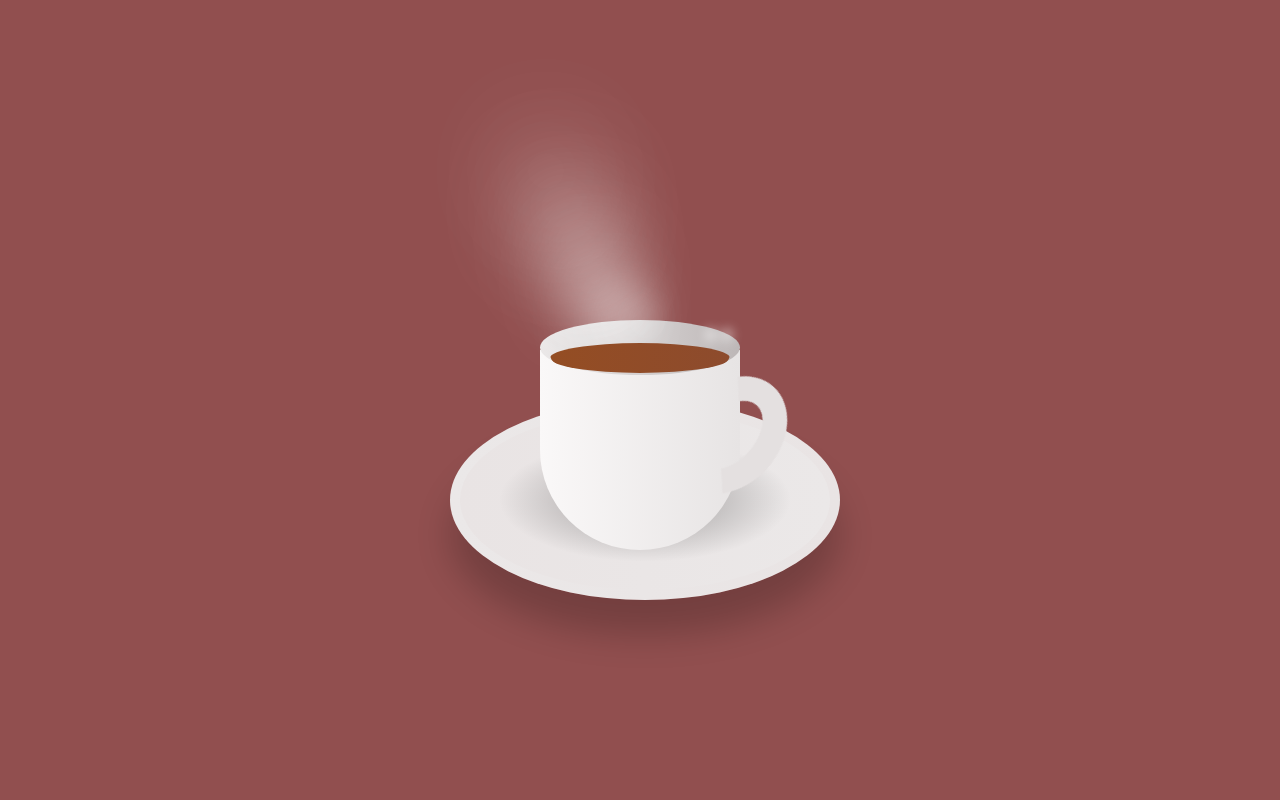
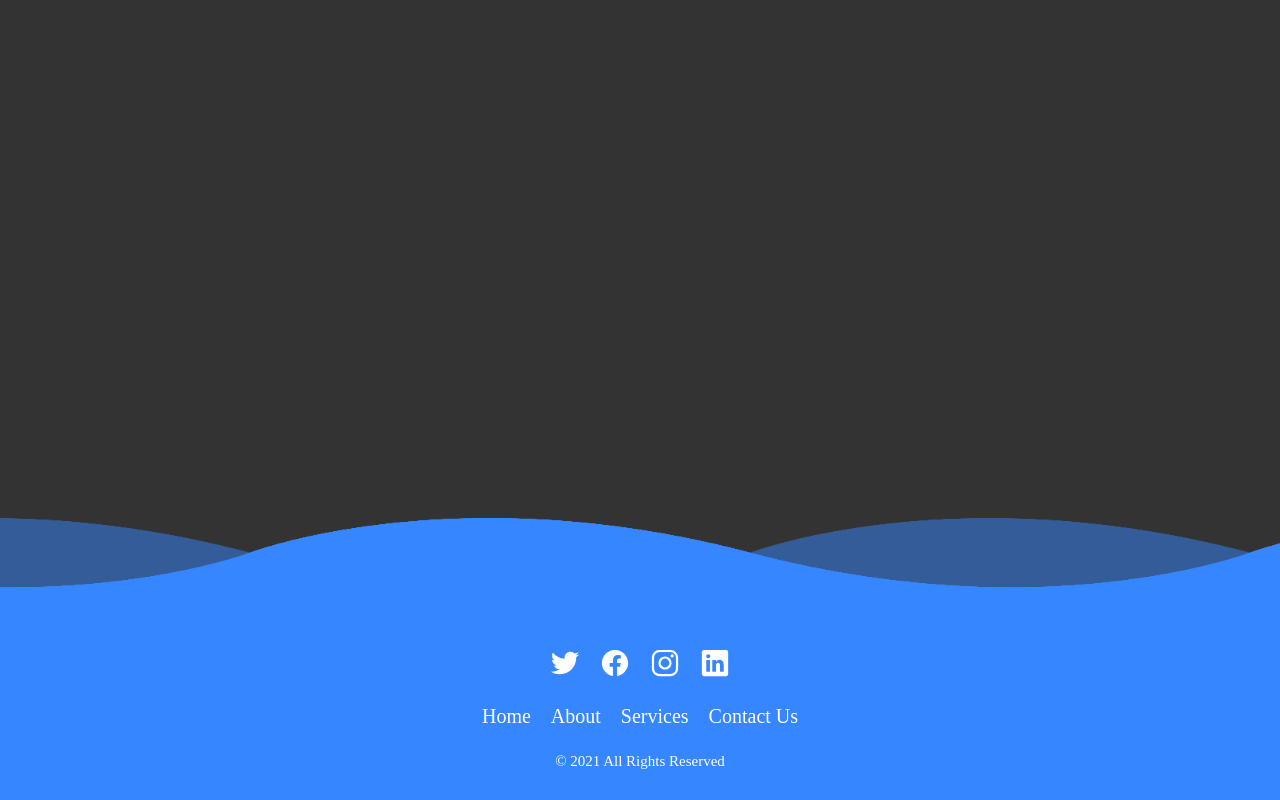
Before and after one commit to SouravTiwari-del/My-First-Project, a plain HTML site: page index.html in a window 1280 px wide. Drawn offline with nearby package versions, Linux system fonts and the light colour scheme.

Commit message:
Add files via upload
This Is MY Second Project

```diff
--- a/index.html
+++ b/index.html
@@ -3,39 +3,32 @@
 <head>
     <meta charset="UTF-8">
     <meta name="viewport" content="width=device-width, initial-scale=1.0">
-    <title>Card</title>
-    <link rel="stylesheet" href="style.css">
-
+    <title>Project 2</title>
+   <link rel="stylesheet" href="style.css">
 </head>
 <body>
-    <div class="container">
-        <div class="plate"></div>
-        <div class="cup">
-            <div class="top">
-                <div class="vapour">
-                    <span style="--i:1;"></span>
-                    <span style="--i:2;"></span>
-                    <span style="--i:3;"></span>
-                    <span style="--i:4;"></span>
-                    <span style="--i:5;"></span>
-                    <span style="--i:6;"></span>
-                    <span style="--i:7;"></span>
-                    <span style="--i:8;"></span>
-                    <span style="--i:9;"></span>
-                    <span style="--i:10;"></span>
-                    <span style="--i:11;"></span>
-                    <span style="--i:12;"></span>
-                 </div>
-                <div class="circle">
-
-                    <div class="tea">
-                    </div>
-
-                </div>
-            </div>
-        </div>
-        <div class="handle"></div>
-
+    <footer>
+    <div class="waves">
+       <div class="wave" id="wave1"></div>
+       <div class="wave" id="wave2"></div>
+       <div class="wave" id="wave3"></div>
+       <div class="wave" id="wave4"></div>
     </div>
+      <ul class="icon">
+        <li><a href="#"><ion-icon name="logo-twitter"></ion-icon></a></li>
+        <li><a href="#"><ion-icon name="logo-facebook"></ion-icon></a></li>
+        <li><a href="#"><ion-icon name="logo-instagram"></ion-icon></a></li>
+        <li><a href="#"><ion-icon name="logo-linkedin"></ion-icon></a></li>
+      </ul>
+        <ul class="menu">
+            <li><a href="">Home</a></li>
+            <li><a href="">About</a></li>
+            <li><a href="">Services</a></li>
+            <li><a href="">Contact Us</a></li>
+        </ul>
+        <p>&copy; 2021 All Rights Reserved</p>
+    </footer>
+    <script type="module" src="https://unpkg.com/ionicons@7.1.0/dist/ionicons/ionicons.esm.js"></script>
+<script nomodule src="https://unpkg.com/ionicons@7.1.0/dist/ionicons/ionicons.js"></script>
 </body>
 </html>
--- a/style.css
+++ b/style.css
@@ -5,155 +5,159 @@
 }
 
 body{
-    font-family: 'Poppins', sans-serif;
-    background-color: #914f4f;
+    display: flex;
+    justify-content: flex-end;
+    align-items: flex-end;
+    min-height: 100vh;
+    background: #333;
+}
+
+footer{
+    position: relative;
+    width: 100%;
+    background: #3586ff;
+    min-height: 100px;
+    padding: 20px 50px;
     display: flex;
     justify-content: center;
     align-items: center;
-    height: 100vh;
+    flex-direction: column;
+
 }
 
-.container{
+footer .icon, .menu {
     position: relative;
-    top: 50px;
-}
-
-.cup{
-    position: relative;
-    width: 200px;
-    height: 200px;
-    background: linear-gradient(to right, #faf8f8, #e7e4e4);
-    border-bottom-left-radius: 50%;
-    border-bottom-right-radius: 50%;
-}
-
-.top{
-    position: absolute;
-    top: -30px;
-    left: 0;
-    width: 100%;
-    height: 55px;
-    background: linear-gradient(to right, #ebe8e8, #bdb7b7);
-    border-radius: 50%;
+    display: flex;
+    justify-content: center;
+    align-items: center;
+    margin: 10px 0;
+    flex-wrap: wrap;
 
 
 }
 
-.circle{
-    position: absolute;
-    top: 10px;
-    left: 10px;
-    width: calc(100% - 20px);
-    height: 50px;
-    background-color:linear-gradient(to left, #2c2929, #f1eaea) ;
-    box-sizing: border-box;
-    border-radius: 50%;
-    overflow: hidden;
-
-}
-.tea{
-    position: absolute;
-    top: 13px;
-
-    width: 180px;
-    height: 30px;
-    background:linear-gradient(to left, #8d4b2d, #944d23) ;
-    box-sizing: border-box;
-    border-radius: 50%;
+footer .icon li, .menu li{
+    list-style: none;
 
 }
 
-.handle{
-    position: absolute;
-    border: 25px solid #e4e0e0;
-    border-radius: 50%;
-    width: 100px;
-    height: 130px;
-    top: 20px;
-    border-left: 25px solid transparent;
-    border-bottom: 25px solid transparent;
-    transform: rotate(42deg);
-    right: -40px
+footer .icon li a{
+    color: #fff;
+    font-size: 30px;
+    display: inline-block;
+    transition: 0.5s;
+    margin: 0 10px;
+
 }
-
-.plate{
-    position: absolute;
-    background: linear-gradient(to right, #ebe8e8, #e9e4e4);
-    bottom: -50px;
-    transform: translateX(-50%);
-    width: 390px;
-    height: 200px;
-    right: -295px;
-    border-radius: 50%;
-    box-shadow: 0px 35px 35px rgba(0, 0, 0, 0.2);
+footer .icon li a:hover{
+    transform: translateY(-10px);
 
 }
 
-.plate::before{
-    content: '';
-    position: absolute;
-    top: 10px;
-    left: 10px;
-    right: 10px;
-    bottom: 10px;
-    border-radius: 50%;
-    background: linear-gradient(to left, #ebe8e8, #e9e4e4);
-}
-
-.plate::after{
-    content: '';
-    position: absolute;
-    top: 30px;
-    left: 30px;
-    right: 30px;
-    bottom: 30px;
-    border-radius: 50%;
-    background: radial-gradient(rgba(0,0,0,0.2) 25%, transparent,transparent);
-}
-.vapour span{
-    position: relative;
+footer .menu li a{
+    text-decoration: none;
+    color: #fff;
+    font-size: 20px;
     display: inline-block;
-    width: 4px;
-    bottom: 20px;
-    margin: 0 2px 50px;
-    min-width: 8px;
-    height: 10px;
-    background: #fff;
-    border-radius: 50%;
-    animation: animate 5s linear infinite;
-    top: 10px;
-    filter: blur(6px);
-    animation-delay: calc(var(--i) * 0.5s);
+    transition: 0.5s;
+    margin: 0 10px;
 
 }
 
-@keyframes animate{
+footer .menu li a:hover{
+    opacity: 0.5;
 
-    0%{
-        transform: translateY(0px) scale(1);
-        opacity: 0;
+}
+footer p{
+    color: #fff;
+    font-size: 15px;
+    margin-top: 15px;
+    margin-bottom: 10px;
+
+}
+ footer .wave{
+    position: absolute;
+    top: -100px;
+    left: 0;
+    width: 100%;
+    height: 100px;
+    background: url(wave.png);
+    background-size: 1000px 100px;
  }
 
-    15%{
-        opacity: 0;
+ footer .wave#wave1{
+    z-index: 1000;
+    opacity: 1;
+    bottom: 0;
+    animation: animatewaves 4s linear infinite;
  }
 
-    25%{
-        transform: translateY(-15px) scale(2);
-        opacity: 0;
+ footer .wave#wave2{
+    z-index: 999;
+    opacity: 0.5;
+    bottom: 0;
+    animation: animatewaves_02 4s linear infinite;
  }
 
-    50%{
-        transform: translateY(-20px) scale(5);
-        opacity: 1;
+ footer .wave#wave3{
+    z-index: 999;
+    opacity: 0.5;
+    bottom: 0;
+    animation: animatewaves_03 4s linear infinite;
  }
 
-    100%{
-        transform: translateY(-200px) scale(10);
-        opacity: 0;
+ footer .wave#wave4{
+    z-index: 999;
+    opacity: 0.5;
+    bottom: 0;
+    animation: animatewaves_04 4s linear infinite;
+ }
+
+ @keyframes animatewaves{
+    0%{
+        background-position-x: 0px;
     }
 
 
 
+    100%{
+        background-position-x: 1000px;
+    }
+ }
 
+
+    @keyframes animatewaves_02{
+        0%{
+            background-position-x: 1000px;
         }
+
+
+
+        100%{
+            background-position-x: 0px;
+        }
+    }
+
+    @keyframes animatewaves_03{
+        0%{
+            background-position-x: 0px;
+        }
+
+
+
+        100%{
+            background-position-x: 1000px;
+        }
+    }
+
+    @keyframes animatewaves_04{
+        0%{
+            background-position-x: 0px;
+        }
+
+
+
+        100%{
+            background-position-x: 1000px;
+        }
+    }
```
Also changed, not shown: wave.png (added). Lines whose indentation alone changed are shown as unchanged.
